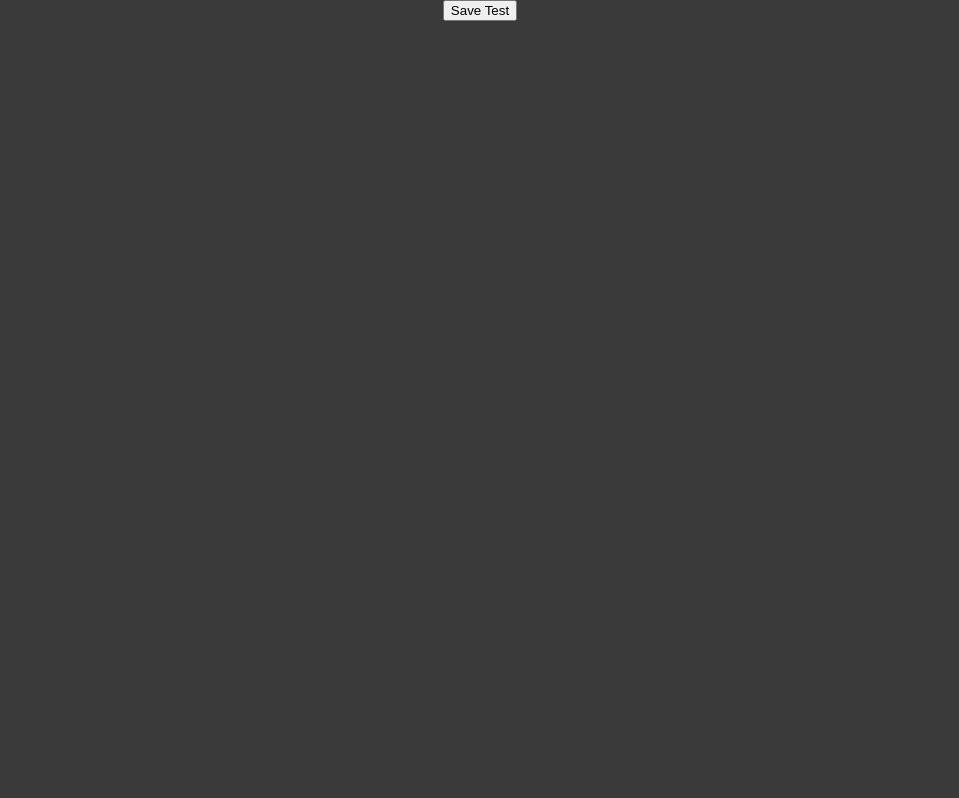
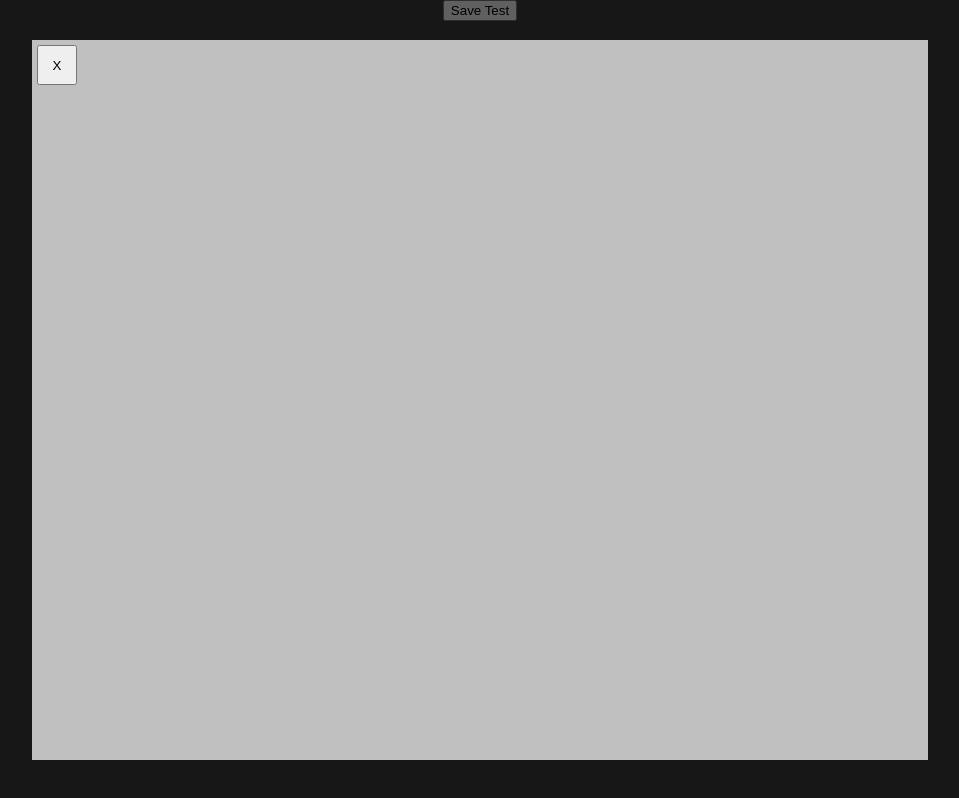
Before and after one commit to norufu/Kei, a React (Create React App) app: page / in a window 1280 px wide. Shown: the whole page, without its empty margins (160-1119 px from the left). Built offline with nearby package versions, Linux system fonts and the light colour scheme.

Commit message:
Menu Modal additions wip

```diff
--- a/src/Components/DropdownMenu/DropdownMenu.css
+++ b/src/Components/DropdownMenu/DropdownMenu.css
@@ -5,17 +5,45 @@
     min-width: 40px;
     width:fit-content;
     height:auto;
-    padding:10px;
+    /* padding:10px; */
+    z-index: 50;
 }
 
 .menuButton {
     width:100%;
+    height:30px;
     border:none;
     background-color: white;
-    padding:5px;
+    /* padding-top:5px; */
     text-align: left;
 }
 
 .menuButton:hover {
     background-color: rgb(187, 187, 187);
 }
+
+.separator {
+    border: none;
+    margin:0px;
+    padding:0px;
+    width:100%;;
+    height:1px;
+    background-color: rgb(161, 161, 161);
+
+}
+
+.groupSeparator {
+    border: none;
+    margin:0px;
+    padding:0px;
+    width:100%;;
+    height:3px;
+    background-color: rgb(68, 68, 68);
+}
+
+
+.widgetSpan {
+    display:block;
+    width:100%;
+    height:50px;
+}
--- a/src/Components/DropdownMenu/DropdownMenu.tsx
+++ b/src/Components/DropdownMenu/DropdownMenu.tsx
@@ -17,7 +17,13 @@ function DropdownMenu({cords, options, closeHandler}:{cords: {x: number, y: numb
     useEffect(() => { //set up the options
         let tempElements = [];
         for(let i = 0; i < options.length; i++) {
-            tempElements.push(<button key={i} onClick={options[i].handler} className='menuButton' id={options[i].text}>{options[i].text}</button>)
+            if(options[i].text == "SEPARATOR") {
+                tempElements.push(<hr className='groupSeparator'></hr>)
+            }
+            else {
+                tempElements.push(<button key={i} onClick={options[i].handler} className='menuButton' id={options[i].text}>{options[i].text}</button>)
+                tempElements.push(<hr className='separator'></hr>)
+            }
         }
         setMenuElements(tempElements);
     },[options]);
--- a/src/Components/Everyday/Everyday.css
+++ b/src/Components/Everyday/Everyday.css
@@ -8,6 +8,7 @@
     /* border-top: 3px white solid; */
     width:var(--auto);
     height:auto;
+    z-index: 50;
 }
 
 .everydayTitle {
--- a/src/Components/Everyday/Everyday.tsx
+++ b/src/Components/Everyday/Everyday.tsx
@@ -64,8 +64,14 @@ function Everyday({data, dataHandler} : {data:any, dataHandler: Function}) {
     function taskChangeHandler(updatedTask:TaskData, taskIndex:number) {
       //update the task in the array
       setTaskArr(oldData => {
-        let updated = [...oldData];
-        updated[taskIndex] = updatedTask;
+        let updated;
+        if(oldData) {
+          updated = [...oldData];
+          updated[taskIndex] = updatedTask;
+        }
+        else {
+          updated = [updatedTask]
+        }
         return(updated);
       })
     }
--- /dev/null
+++ b/src/Components/Modal/Modal.css
@@ -0,0 +1,45 @@
+.display-none {
+    display: none;
+}
+
+.display-block {
+    display: flex;
+}
+
+.modal {
+    justify-content: center;
+    align-items: center;
+    z-index: 100;
+    position: fixed;
+    top: 0;
+    left: 0;
+    width:100%;
+    height: 100%;
+    background: rgba(0, 0, 0, 0.6);
+  }
+
+.modalContent {
+    display:flex;
+    justify-content: top;
+    align-items: center;
+    width:70%;
+    height:90%;
+    background: rgb(192, 192, 192);
+    flex-direction: column;
+}
+
+
+.closeWrapper {
+    display:flex;
+    width:100%;
+    height:50px;
+    padding-left: 10px;
+    /* padding-top: 10px; */
+    justify-content: left;
+    align-items: center;
+
+}
+.modalCloseButton {
+    width:40px;
+    height:40px;
+}
--- /dev/null
+++ b/src/Components/Modal/Modal.tsx
@@ -0,0 +1,22 @@
+import React, { useEffect, useRef, useState } from 'react';
+import './Modal.css';
+
+
+function Modal({closeHandler, show, children} : {closeHandler: Function, show: boolean, children: JSX.Element}) {
+    const showClass = show ? "modal display-block" : "modal display-none"
+
+    function close() {
+        closeHandler()
+    }
+
+    return(
+        <div className={showClass}>
+            <div className='modalContent'>
+                <span className='closeWrapper'><button className='modalCloseButton' onClick={close}>X</button></span>
+                {children}
+            </div>
+        </div>
+    )
+}
+
+export default Modal;
--- a/src/Views/Dashboard/Dashboard.tsx
+++ b/src/Views/Dashboard/Dashboard.tsx
@@ -13,13 +13,15 @@ import internal from 'stream';
 import Widget from '../../Components/Widget/Widget';
 import March from '../../Components/March/March';
 import Paint from '../../Components/Paint/Paint';
-
+import widgetDimensions from '../../WidgetData.json'
+import Modal from '../../Components/Modal/Modal';
 
 function Dashboard() {
   const scaleMode = useSelector((state: RootState) => state.scaleMode);
   const wd = useSelector((state: RootState) => state.widgetData);
 
   const [showMenu, setShowMenu] = useState(false);
+  const [showWidgetMenu, setShowWidgetMenu] = useState(false);
   const [menuCords, setMenuCords] = useState({x:0, y:0});
   const [widgets, setWidgets] = useState<JSX.Element[]>([]);
 
@@ -30,6 +32,19 @@ function Dashboard() {
   const [token, setToken] = useState<string>("");
   const [widgID, setWidgID] = useState(0);
 
+  const [showDashboardModal, setShowDashboardModal] = useState(true);
+
+  const modalData = generateModalData();
+
+  function generateModalData() {
+    let modalDataReturn = [];
+    for(let i = 0; i < wd.length; i++) {
+      console.log(wd[i]);
+      modalDataReturn.push(<span className='widgetSpan'><p>{wd[i].type}</p></span>)
+    }
+    return(modalDataReturn)
+  };
+
   useEffect(() => {
     console.log("DASHBAORD LOADED")
     axios.get("http://127.0.0.1:8000")
@@ -37,12 +52,6 @@ function Dashboard() {
       setServerData(response.data.data);
       setToken(response.data.token);
     })
-
-    document.addEventListener("keydown", keyPress);
-
-    document.addEventListener("contextmenu", (e) => {
-      openMenu(e)
-    });
   }, []);
 
   useEffect(() => {
@@ -63,6 +72,10 @@ function Dashboard() {
     console.log(widgets);
   }, [widgets]);
 
+  useEffect(() => {
+    //add to redux data
+    console.log(showDashboardModal);
+  }, [showDashboardModal]);
 
   //save board state
   const dataCallback = (widgetData : {}) =>{
@@ -92,50 +105,53 @@ function Dashboard() {
       setGridClass("");
   }, [scaleMode]);
 
-  function keyPress(e:any) {
+  function keyPress(e:React.KeyboardEvent) {
     if(e.key === 'Shift') {
       dispatch(toggleScale());
     }
   }
 
   function openMenu(e:any) { // on right click open menu to add
-    // console.log(e.target.id)
-    if(e.target.id !== 'dashboard') {
-      e.preventDefault();
-      return;
+    e.preventDefault()
+
+    console.log(e.target);
+    if(e.target.id === 'dashboard') {
+      let mx = e.clientX;
+      let my = e.clientY;
+      setShowMenu(true);
+      setShowWidgetMenu(false);
+      setMenuCords({x:mx-10,y:my-10});
     }
-    let mx = e.clientX;
-    let my = e.clientY;
-    setShowMenu(true);
-    setMenuCords({x:mx,y:my});
-    e.preventDefault()
+    else {
+    }
   }
 
   function closeHandler() {
     setShowMenu(false)
+    setShowWidgetMenu(false);
   }
-//
-  function menuAddWidget(e:any) {
+
+  function menuAddWidget(e: React.MouseEvent<HTMLElement>) {
     let w = 0;
     let h = 0;
-
-    //set default w/h values
+    let widgetType = e.currentTarget.id.toLowerCase().toString()
+    //set default w/h values      - ideally figure out to do widgetDimensions[variable] in typescript
     switch(e.currentTarget.id.toLowerCase()) {
       case "timer":
-        w=300;
-        h=83;
+        w=widgetDimensions.timer.w;
+        h=widgetDimensions.timer.h;
         break;
       case "everyday":
-        w=200;
-        h=200;
+        w=widgetDimensions.everyday.w;
+        h=widgetDimensions.everyday.h;
         break;
       case "march":
-        w=230;
-        h=185;
+        w=widgetDimensions.march.w;
+        h=widgetDimensions.march.h;
         break;
       case "paint":
-        w=200;
-        h=200;
+        w=widgetDimensions.paint.w;
+        h=widgetDimensions.paint.h;
         break;
       default:
         break;
@@ -143,10 +159,25 @@ function Dashboard() {
     addWidget(-1, e.currentTarget.id, 0, 0, w, h, 1, 1, {});
   }
 
+  function removeWidget(e:React.MouseEvent<HTMLElement>, id: number) {
+    console.log(widgets)
+    console.log(id)
+    test()
+  }
+
+  const testArrow = () => {
+    console.log("please for the love of god");
+    console.log(widgets);
+  }
+
+  function test() {
+    console.log(widgets);
+  }
+
   function addWidget(id:number, type:string, posX:number, posY:number, w:number, h:number, scaleX:number, scaleY: number, data:any) {
     if(id < 0) id=widgets.length;
-    let newWidget = <Widget key={id} wid={id} save={dataCallback} type={type} posX={posX} posY={posY} w={w} h={h} scaleX={scaleX} scaleY={scaleY} data={data} ></Widget>;
-
+    let newWidget = <Widget key={id} wid={id} save={dataCallback} type={type} posX={posX} posY={posY} w={w} h={h} scaleX={scaleX} scaleY={scaleY} data={data} removeHandler={testArrow}></Widget>;
+    console.log(widgets)
     setWidgets(oldData => {
       if(oldData.length !== 0) {
         return [...oldData, newWidget];
@@ -155,6 +186,7 @@ function Dashboard() {
         return [newWidget];
       }
     })
+    console.log(widgets)
 
     //add to redux data
     dispatch(addWidgetData({
@@ -170,9 +202,21 @@ function Dashboard() {
     setWidgID(widgID + 1);
   }
 
+  function openModal() {
+    setShowDashboardModal(true);
+  }
+
+  // function closeModal(e:React.MouseEvent<HTMLElement>) {
+  //   setShowDashboardModal(false);
+  //   console.log("omega")
+  // }
+  const closeModal = (e:React.MouseEvent<HTMLElement>) => {
+    setShowDashboardModal(false);
+  }
   return (
-    <div id='dashboard' className={"dashboard " + gridClass}>
-        {showMenu && <DropdownMenu options={[{text:"Timer", handler:menuAddWidget}, {text:"Everyday", handler:menuAddWidget}, {text:"March", handler:menuAddWidget}, {text:"Paint", handler:menuAddWidget}]} cords={menuCords} closeHandler={closeHandler}/>}
+    <div id='dashboard' className={"dashboard " + gridClass} onKeyUp={keyPress} onContextMenu={openMenu} tabIndex={0}>
+      <Modal closeHandler={closeModal} show={showDashboardModal}><div>{modalData}</div></Modal>
+        {showMenu && <DropdownMenu options={[{text:"Timer", handler:menuAddWidget}, {text:"Everyday", handler:menuAddWidget}, {text:"March", handler:menuAddWidget},  {text:"Paint", handler:menuAddWidget}, {text:"SEPARATOR", handler:menuAddWidget}, {text:"Options", handler:openModal} ]} cords={menuCords} closeHandler={closeHandler}/>}
         {widgets}
         <button onClick={saveToServer}>Save Test</button>
         {/* <Paint data={{}}></Paint> */}
--- /dev/null
+++ b/src/WidgetData.json
@@ -0,0 +1,6 @@
+{
+    "timer": {"w": 300, "h": 80},
+    "everyday": {"w": 350, "h": 200},
+    "march": {"w": 230, "h": 185},
+    "paint": {"w": 200, "h": 200}
+}
```
Also changed, not shown: src/Components/Widget/Widget.tsx (+29 -14 lines).
